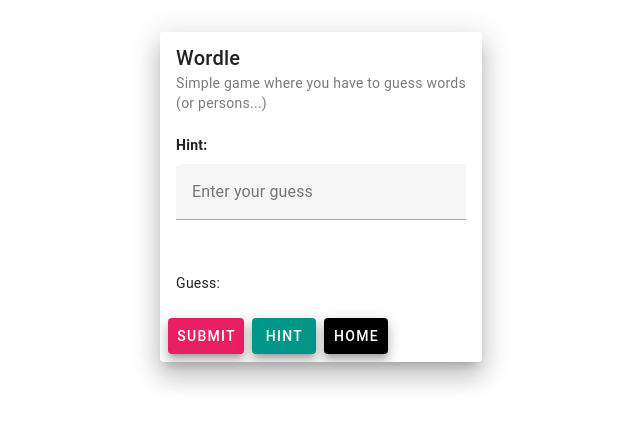
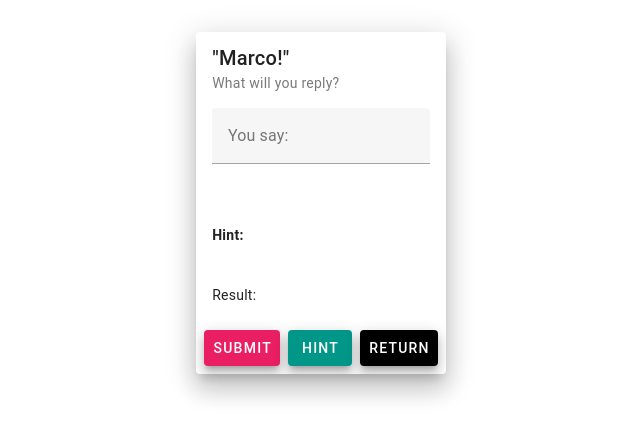
Before and after one commit to IntelliTect-Samples/EWU-CSCD379-2024-Spring, a Nuxt app in the folder Assignment1/: page /game in a window 1280 px wide. Shown: the top 438 px of the page, without its empty margins (319-959 px from the left). Built offline with nearby package versions, Linux system fonts and the light colour scheme.

Commit message:
Some cleaning

```diff
--- a/Assignment1/pages/game.vue
+++ b/Assignment1/pages/game.vue
@@ -1,23 +1,24 @@
 <template>
   <v-card class="mx-auto my-8" elevation="16" max-width="430">
     <v-card-item>
-      <v-card-title> Wordle </v-card-title>
-      <v-card-subtitle> Simple game where you have to guess words <br> (or persons...) </v-card-subtitle>
+      <v-card-title> "Marco!" </v-card-title>
+      <v-card-subtitle> What will you reply? </v-card-subtitle>
     </v-card-item>
-
     <v-card-text>
-      <p class="my-2 font-weight-bold">Hint: {{ hintText }}</p>
       <v-text-field
         v-model="myGuess"
-        label="Enter your guess"
+        label="You say:"
         outlined
         clearable
       >
       </v-text-field>
     </v-card-text>
+    <v-card-text>
+      <p class="my-2 font-weight-bold">Hint: {{ hintText }}</p>
+    </v-card-text>
 
     <v-card-text>
-      <div>Guess: {{ guessText }}</div>
+      <div>Result: {{ guessText }}</div>
     </v-card-text>
 
     <v-card-actions>
@@ -34,7 +35,7 @@
         elevation="8"
         @click="router.push('/')"
       >
-        Home
+        Return
       </v-btn>
     </v-card-actions>
   </v-card>
@@ -58,6 +59,6 @@ function submit() {
 }
 
 function hint() {
-  hintText.value = "Marco?";
+  hintText.value = "Also an explorer";
 }
 </script>
--- a/Assignment1/pages/index.vue
+++ b/Assignment1/pages/index.vue
@@ -1,9 +1,9 @@
 <template>
   <v-card class="mx-8 my-8">
-    <h1 class="text-center">Welcome to the Game App</h1>
-    <p class="text-center"> Click Wordle button to play </p>
+    <h1 class="text-center">Welcome to Find Me</h1>
+    <p class="text-center"> Click Start button to play </p>
     <div class="d-flex justify-center">
-      <v-btn color="pink my-4" variant="elevated" elevation="8" @click="router.push('/game')">Wordle</v-btn>
+      <v-btn color="pink my-4" variant="elevated" elevation="8" @click="router.push('/game')">Start</v-btn>
     </div>
   </v-card>
 </template>
```
